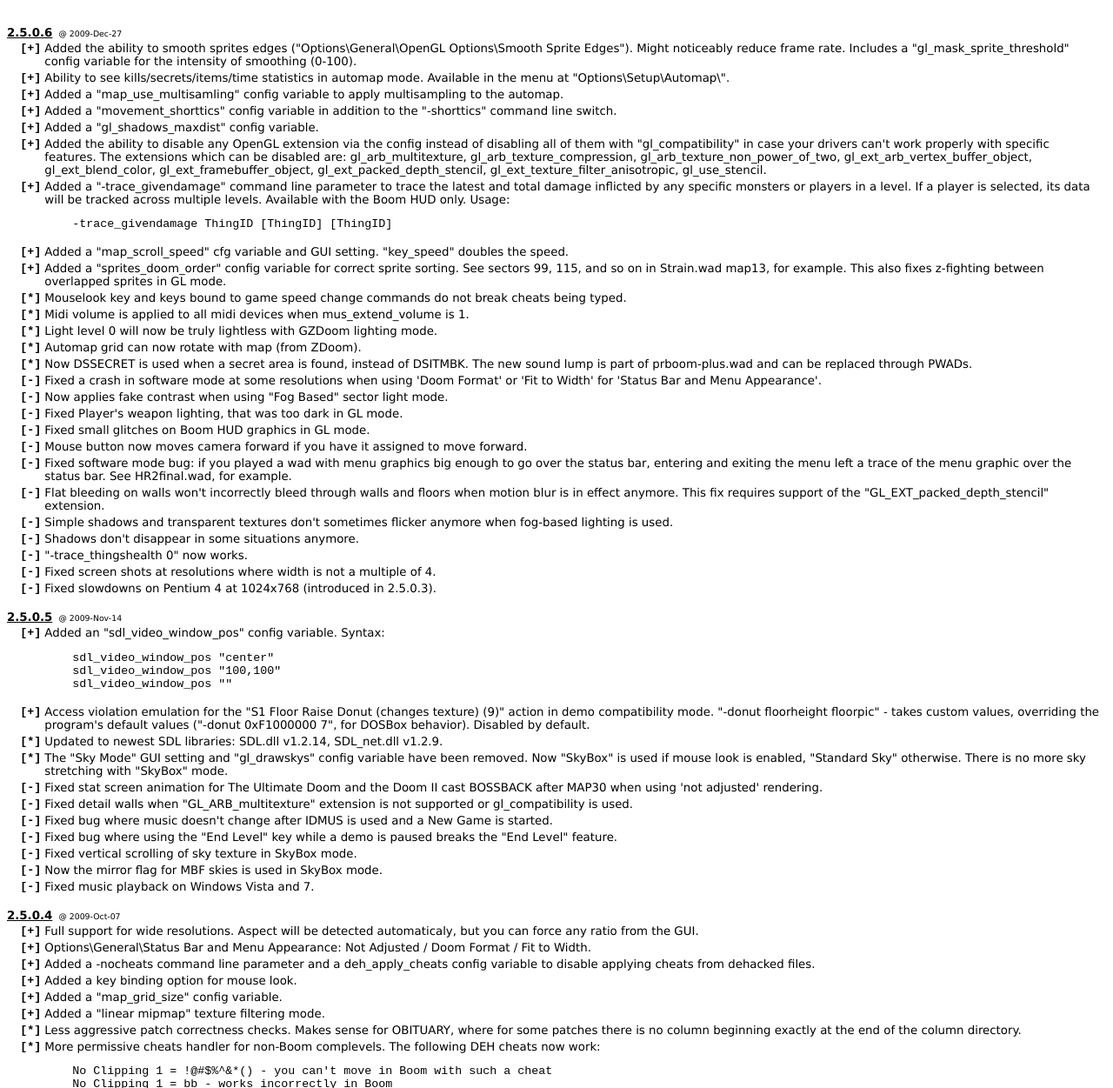
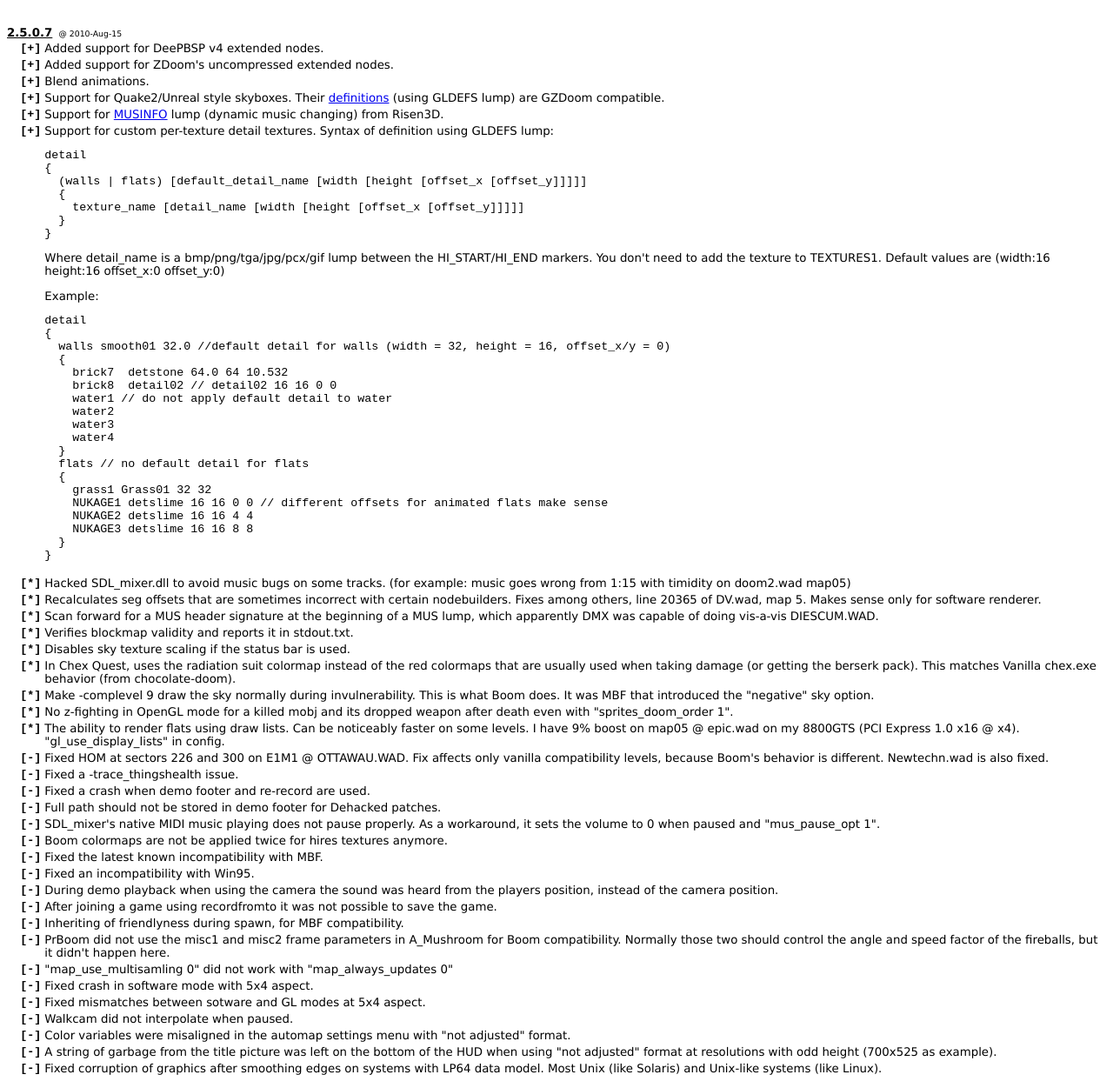
Before and after one commit to sultim-t/prboom-plus-rt, a plain HTML site: page prboom2/doc/prboom-plus-history.html in a window 1280 px wide. Shown: the part 52-1303 px from the top of the page at 87% size. Drawn offline with Linux system fonts and the light colour scheme.

Commit message:
2.5.0.7 changes log

```diff
--- a/prboom2/doc/prboom-plus-history.html
+++ b/prboom2/doc/prboom-plus-history.html
@@ -42,6 +42,80 @@
 <body>
 
 <h1>Change Log</h1>
+
+<br><span class="ver">2.5.0.7</span>
+<span class="date">&nbsp;@&nbsp;2010-Aug-15</span>
+<table>
+<tr><td class="aaa">[+]</td><td>Added support for DeePBSP v4 extended nodes.
+<tr><td class="aaa">[+]</td><td>Added support for ZDoom's uncompressed extended nodes.
+<tr><td class="aaa">[+]</td><td>Blend animations.
+<tr><td class="aaa">[+]</td><td>Support for Quake2/Unreal style skyboxes. Their <a href="http://zdoom.org/wiki/GLDEFS#Skybox_definitions">definitions</a> (using GLDEFS lump) are GZDoom compatible.
+<tr><td class="aaa">[+]</td><td>Support for <a href="http://zdoom.org/wiki/MUSINFO">MUSINFO</a> lump (dynamic music changing) from Risen3D.
+<tr><td class="aaa">[+]</td><td>Support for custom per-texture detail textures. Syntax of definition using GLDEFS lump:
+<pre class="code">
+detail
+{
+  (walls | flats) [default_detail_name [width [height [offset_x [offset_y]]]]]
+  {
+    texture_name [detail_name [width [height [offset_x [offset_y]]]]]
+  }
+}
+</pre>
+
+Where detail_name is a bmp/png/tga/jpg/pcx/gif lump between the HI_START/HI_END markers. You don't need to add the texture to TEXTURES1.
+Default values are (width:16 height:16 offset_x:0 offset_y:0)
+
+<p>Example:
+<pre class="code">
+detail
+{
+  walls smooth01 32.0 //default detail for walls (width = 32, height = 16, offset_x/y = 0)
+  {
+    brick7  detstone 64.0 64 10.532
+    brick8  detail02 // detail02 16 16 0 0
+    water1 // do not apply default detail to water
+    water2
+    water3
+    water4
+  }
+  flats // no default detail for flats
+  {
+    grass1 Grass01 32 32
+    NUKAGE1 detslime 16 16 0 0 // different offsets for animated flats make sense
+    NUKAGE2 detslime 16 16 4 4
+    NUKAGE3 detslime 16 16 8 8
+  }
+}
+</pre>
+<tr><td class="aaa">[*]</td><td>Hacked SDL_mixer.dll to avoid music bugs on some tracks. (for example: music goes wrong from 1:15 with timidity on doom2.wad map05)
+<tr><td class="aaa">[*]</td><td>Recalculates seg offsets that are sometimes incorrect with certain nodebuilders. Fixes among others, line 20365 of DV.wad, map 5. Makes sense only for software renderer.
+<tr><td class="aaa">[*]</td><td>Scan forward for a MUS header signature at the beginning of a MUS lump, which apparently DMX was capable of doing vis-a-vis DIESCUM.WAD.
+<tr><td class="aaa">[*]</td><td>Verifies blockmap validity and reports it in stdout.txt.
+<tr><td class="aaa">[*]</td><td>Disables sky texture scaling if the status bar is used.
+<tr><td class="aaa">[*]</td><td>In Chex Quest, uses the radiation suit colormap instead of the red colormaps that are usually used when taking damage (or getting the berserk pack).  This matches Vanilla chex.exe behavior (from chocolate-doom).
+<tr><td class="aaa">[*]</td><td>Make -complevel 9 draw the sky normally during invulnerability. This is what Boom does. It was MBF that introduced the "negative" sky option.
+<tr><td class="aaa">[*]</td><td>No z-fighting in OpenGL mode for a killed mobj and its dropped weapon after death even with "sprites_doom_order 1".
+<tr><td class="aaa">[*]</td><td>The ability to render flats using draw lists. Can be noticeably faster on some levels. I have 9% boost on map05 @ epic.wad  on my 8800GTS (PCI Express 1.0 x16 @ x4). "gl_use_display_lists" in config.
+<tr><td class="aaa">[-]</td><td>Fixed HOM at sectors 226 and 300 on E1M1 @ OTTAWAU.WAD. Fix affects only vanilla compatibility levels, because Boom's behavior is different. Newtechn.wad is also fixed.
+<tr><td class="aaa">[-]</td><td>Fixed a -trace_thingshealth issue.
+<tr><td class="aaa">[-]</td><td>Fixed a crash when demo footer and re-record are used.
+<tr><td class="aaa">[-]</td><td>Full path should not be stored in demo footer for Dehacked patches.
+<tr><td class="aaa">[-]</td><td>SDL_mixer's native MIDI music playing does not pause properly. As a workaround, it sets the volume to 0 when paused and "mus_pause_opt 1".
+<tr><td class="aaa">[-]</td><td>Boom colormaps are not be applied twice for hires textures anymore.
+<tr><td class="aaa">[-]</td><td>Fixed the latest known incompatibility with MBF.
+<tr><td class="aaa">[-]</td><td>Fixed an incompatibility with Win95.
+<tr><td class="aaa">[-]</td><td>During demo playback when using the camera the sound was heard from the players position, instead of the camera position.
+<tr><td class="aaa">[-]</td><td>After joining a game using recordfromto it was not possible to save the game.
+<tr><td class="aaa">[-]</td><td>Inheriting of friendlyness during spawn, for MBF compatibility.
+<tr><td class="aaa">[-]</td><td>PrBoom did not use the misc1 and misc2 frame parameters in A_Mushroom for Boom compatibility. Normally those two should control the angle and speed factor of the fireballs, but it didn't happen here.
+<tr><td class="aaa">[-]</td><td>"map_use_multisamling 0" did not work with "map_always_updates 0"
+<tr><td class="aaa">[-]</td><td>Fixed crash in software mode with 5x4 aspect.
+<tr><td class="aaa">[-]</td><td>Fixed mismatches between sotware and GL modes at 5x4 aspect.
+<tr><td class="aaa">[-]</td><td>Walkcam did not interpolate when paused.
+<tr><td class="aaa">[-]</td><td>Color variables were misaligned in the automap settings menu with "not adjusted" format.
+<tr><td class="aaa">[-]</td><td>A string of garbage from the title picture was left on the bottom of the HUD when using "not adjusted" format at resolutions with odd height (700x525 as example).
+<tr><td class="aaa">[-]</td><td>Fixed corruption of graphics after smoothing edges on systems with LP64 data model. Most Unix (like Solaris) and Unix-like systems (like Linux).
+</table>
 
 <br><span class="ver">2.5.0.6</span>
 <span class="date">&nbsp;@&nbsp;2009-Dec-27</span>
```
Also changed, not shown: prboom2/doc/prboom-plus-history.txt.
